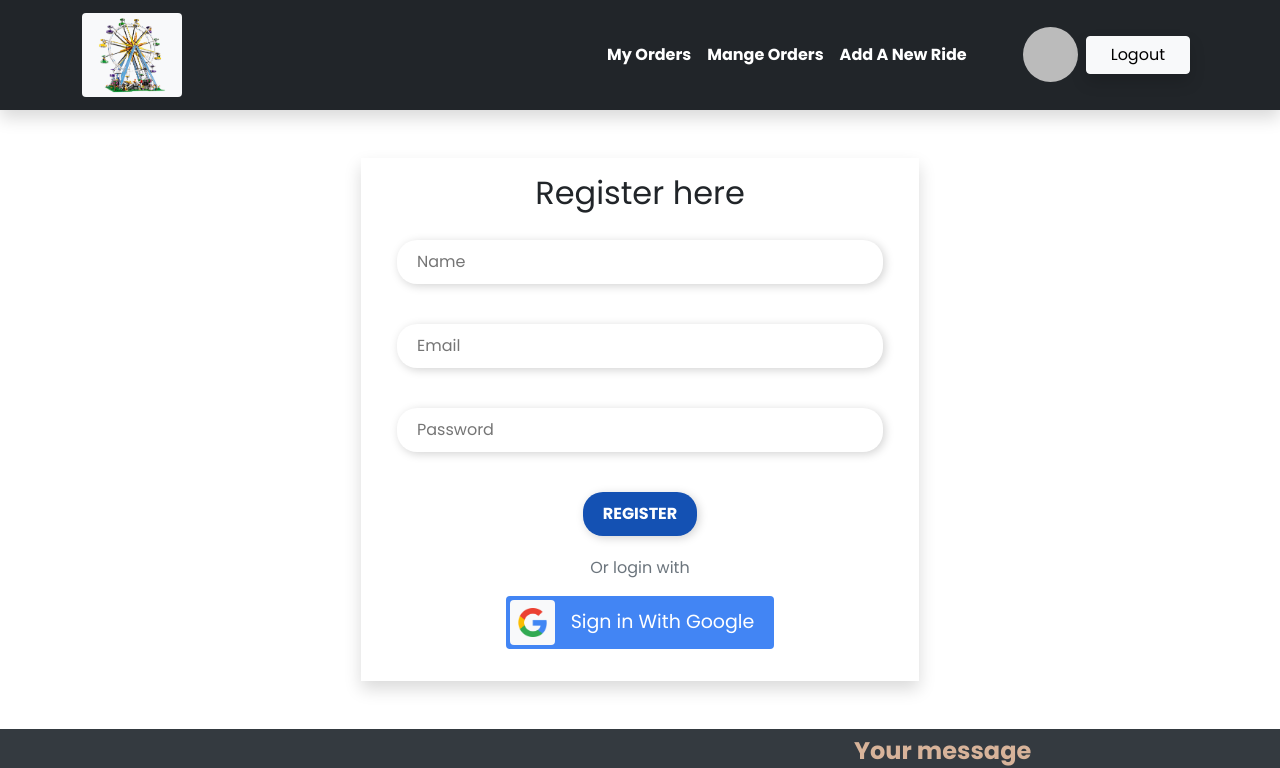
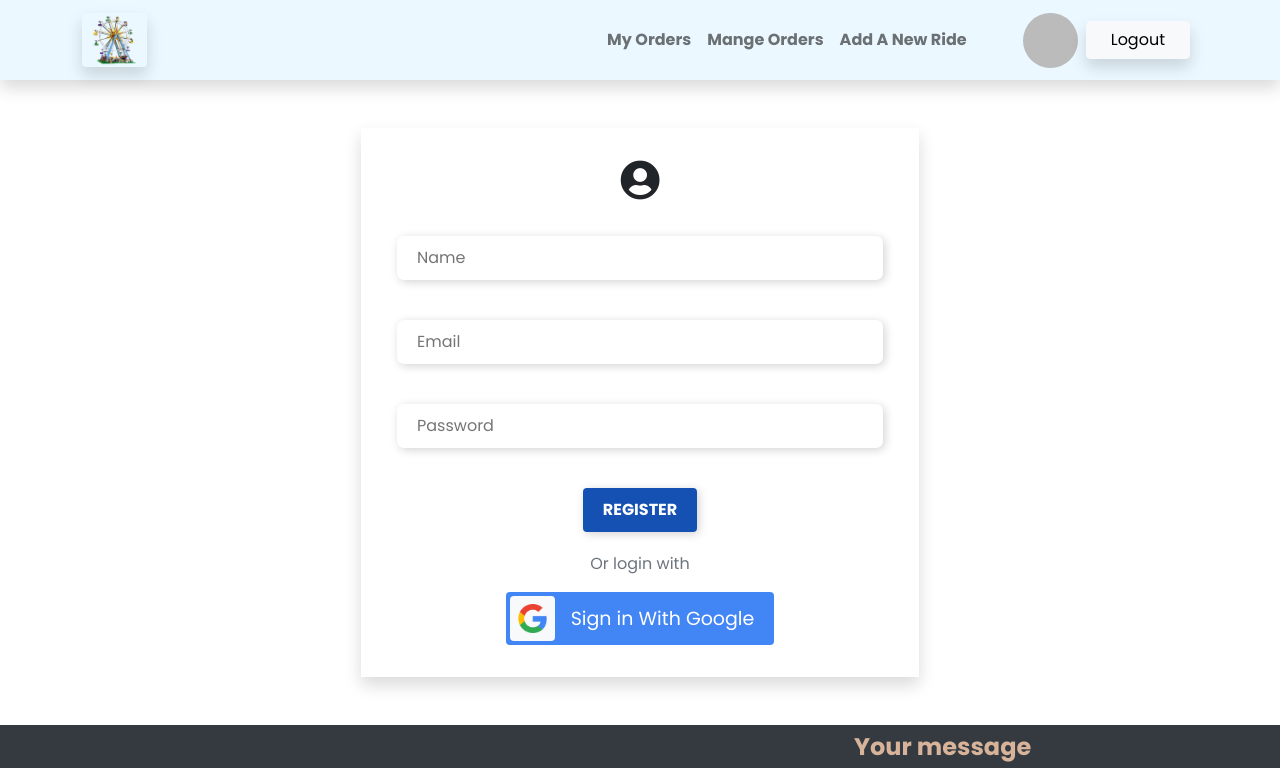
Before and after one commit to nazmul-devs/DarkThunder, a React (Create React App) app: page /login in a window 1280 px wide. Shown: the top 768 px of the page. Built offline with nearby package versions, Linux system fonts and the light colour scheme; no server answers; sample sign-in values are in the browser's storage.

Commit message:
navbar background color change

```diff
--- a/src/Pages/Header/Header.js
+++ b/src/Pages/Header/Header.js
@@ -7,15 +7,14 @@ import logo from "../../img/header-logo.png";
 const Header = () => {
 	const { user, logOut } = UseFirebase();
 	return (
-		<Navbar bg="dark" className="shadow text-white" expand="lg">
+		<Navbar
+			style={{ background: "#ebf8ff" }}
+			className="shadow bg-none"
+			expand="lg"
+		>
 			<Container>
 				<Navbar.Brand as={Link} to="/">
-					<img
-						className="bg-light rounded"
-						src={logo}
-						width="100"
-						alt=""
-					/>
+					<img className="shadow rounded" src={logo} width="65" alt="" />
 				</Navbar.Brand>
 				<Navbar.Toggle
 					className="bg-white text-secondary"
@@ -25,25 +24,17 @@ const Header = () => {
 					<Nav className="ms-auto">
 						{user.email && (
 							<div className="d-lg-flex align-items-center me-5">
-								<Nav.Link
-									className=" text-white fw-bold"
-									as={Link}
-									to="/orders"
-								>
+								<Nav.Link className="  fw-bold" as={Link} to="/orders">
 									My Orders
 								</Nav.Link>
 								<Nav.Link
-									className=" text-white fw-bold"
+									className="fw-bold"
 									as={Link}
 									to="/manageorders"
 								>
 									Mange Orders
 								</Nav.Link>
-								<Nav.Link
-									className=" text-white fw-bold"
-									as={Link}
-									to="/admin"
-								>
+								<Nav.Link className="  fw-bold" as={Link} to="/admin">
 									Add A New Ride
 								</Nav.Link>
 							</div>
@@ -64,12 +55,13 @@ const Header = () => {
 								</button>
 							</div>
 						) : (
-							<Nav.Link
-								as={Link}
-								className="fw-5 fw-bold text-white "
-								to="/login"
-							>
-								Login
+							<Nav.Link as={Link} to="/login">
+								<button
+									className="btn fw-bold px-3 py-1 text-white"
+									style={{ background: "#F50251" }}
+								>
+									<i className="fas fa-sign-in-alt"></i> Login
+								</button>
 							</Nav.Link>
 						)}
 					</Nav>
--- a/src/Pages/Home/Banner/Banner.js
+++ b/src/Pages/Home/Banner/Banner.js
@@ -14,13 +14,6 @@ const Banner = () => {
 					src={banner1}
 					alt="First slide"
 				/>
-				<Carousel.Caption className="banner-text d-none d-md-block">
-					<h3>Tilt-A-Whirl</h3>
-					<p>
-						In 1926, Herbert Sellner finished his design for the
-						Tilt-A-Whirl and began building one in his backyard.{" "}
-					</p>
-				</Carousel.Caption>
 			</Carousel.Item>
 			<Carousel.Item>
 				<img
@@ -29,15 +22,6 @@ const Banner = () => {
 					src={banner2}
 					alt="Second slide"
 				/>
-
-				<Carousel.Caption className="banner-text  d-none d-md-block">
-					<h3>Carousel</h3>
-					<p>
-						The most elegant of all amusement park rides, the carousel
-						dates back to around 500 C.E. Drawings from this time period
-						show riders in baskets circling a post
-					</p>
-				</Carousel.Caption>
 			</Carousel.Item>
 			<Carousel.Item>
 				<img
@@ -46,14 +30,6 @@ const Banner = () => {
 					src={banner3}
 					alt="Third slide"
 				/>
-
-				<Carousel.Caption className="banner-text  d-none d-md-block">
-					<h3>Log Rides</h3>
-					<p>
-						If you were a lumberjack in America in the late 1800s, a "log
-						ride" wasn't something you'd line up to do.
-					</p>
-				</Carousel.Caption>
 			</Carousel.Item>
 		</Carousel>
 	);
--- a/src/Pages/Login/Login.css
+++ b/src/Pages/Login/Login.css
@@ -13,7 +13,7 @@
 	padding: 10px 20px;
 	border: none;
 	box-shadow: 2px 2px 10px lightgray;
-	border-radius: 20px;
+	border-radius: 7px;
 }
 
 /* Google btn */
--- a/src/Pages/Login/Login.js
+++ b/src/Pages/Login/Login.js
@@ -33,7 +33,7 @@ const Login = () => {
 				className="d-flex flex-column p-3 my-5 w-sm-100 w-50 mx-auto login-form  shadow"
 				onSubmit={handleSubmit(onSubmit)}
 			>
-				<h2 className="text-center">Register here</h2>
+				<i className="fas fa-user-circle text-center fs-1 py-3"></i>
 				<input placeholder="Name" {...register("name")} />
 				<input
 					placeholder="Email"
@@ -45,7 +45,7 @@ const Login = () => {
 				/>
 				{errors.exampleRequired && <span>This field is required</span>}
 				<input
-					className="register-btn mx-auto"
+					className="register-btn mx-auto rounded"
 					type="submit"
 					value="Register"
 				/>
```
